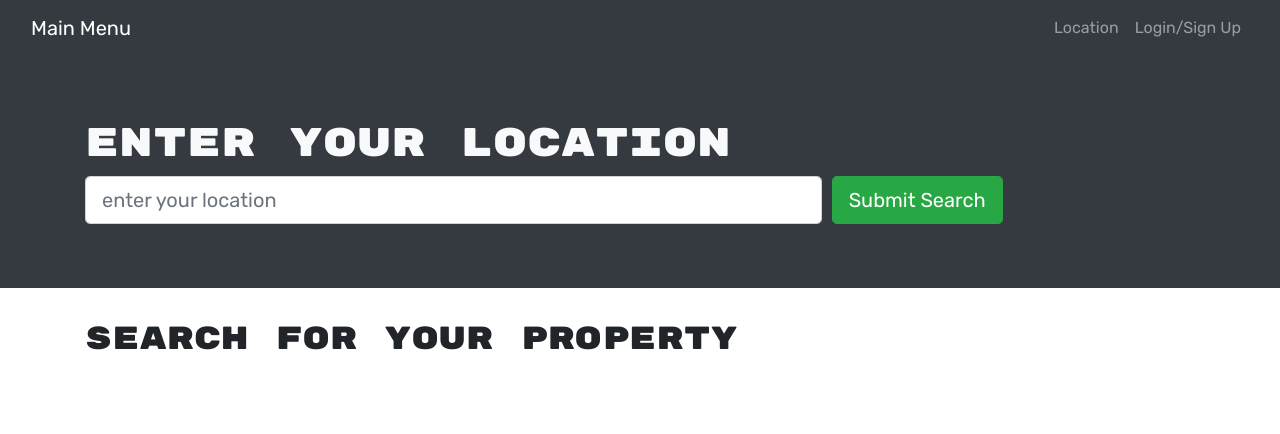
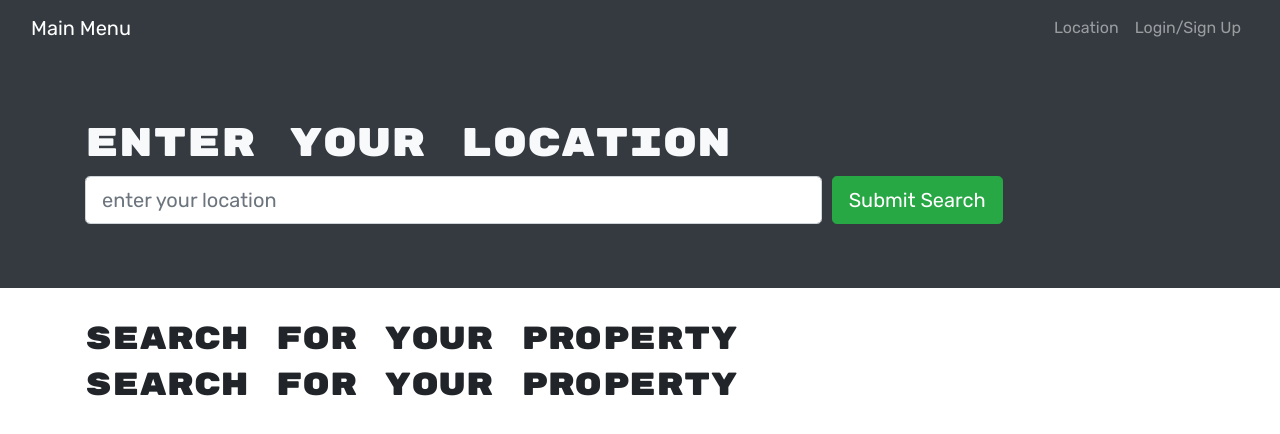
Before and after one commit to sgc1992/Own-Your-Rent, a React (Create React App) app in the folder client/: page / in a window 1280 px wide. Shown: the top 434 px of the page. Built offline with nearby package versions, Linux system fonts and the light colour scheme.

Commit message:
adding property to the card

```diff
--- a/client/src/pages/SearchBooks.js
+++ b/client/src/pages/SearchBooks.js
@@ -2,7 +2,7 @@ import React, { useState, useEffect } from 'react';
 import { Jumbotron, Container, Col, Form, Button, Card, CardColumns } from 'react-bootstrap';
 
 import Auth from '../utils/auth';
-import { saveBook, searchGoogleBooks,searchApartment } from '../utils/API';
+import { saveBook, searchGoogleBooks, searchApartment } from '../utils/API';
 import { saveBookIds, getSavedBookIds } from '../utils/localStorage';
 
 const SearchBooks = () => {
@@ -33,22 +33,22 @@ const SearchBooks = () => {
     try {
 
       const query = {
-      "listingType":"Sale",
-      "propertyTypes":[
+        "listingType": "Sale",
+        "propertyTypes": [
           "House",
           "NewApartments"
         ],
-      "minBedrooms":3,
-      "minBathrooms":2,
-      "minCarspaces":1,
-      "locations":[
+        "minBedrooms": 3,
+        "minBathrooms": 2,
+        "minCarspaces": 1,
+        "locations": [
           {
-          "state":"NSW",
-          "region":"",
-          "area":"",
+            "state": "NSW",
+            "region": "",
+            "area": "",
             "suburb": searchInput,
-          "postCode":2090,
-          "includeSurroundingSuburbs":false
+            "postCode": 2090,
+            "includeSurroundingSuburbs": false
           }
         ]
       }
@@ -62,7 +62,7 @@ const SearchBooks = () => {
       }
 
       const { items } = await response.json();
-      const  apartments  = await apartmentresponse.json();
+      const apartments = await apartmentresponse.json();
       setSearchedApartments(apartments);
 
       const bookData = items.map((book) => ({
@@ -72,6 +72,7 @@ const SearchBooks = () => {
         description: book.volumeInfo.description,
         image: book.volumeInfo.imageLinks?.thumbnail || '',
       }));
+
 
       setSearchedBooks(bookData);
       setSearchInput('');
@@ -112,6 +113,7 @@ const SearchBooks = () => {
         <Container>
           <h1>Enter your location</h1>
           <Form onSubmit={handleFormSubmit}>
+          {console.log(searchedBooks)}
             {console.log(searchedApartments)}
             <Form.Row>
               <Col xs={12} md={8}>
@@ -167,6 +169,41 @@ const SearchBooks = () => {
           })}
         </CardColumns>
       </Container>
+
+      <Container>
+        <h2>
+          {searchedApartments.length
+            ? `Viewing ${searchedApartments.length} results:`
+            : 'Search for your property'}
+        </h2>
+        <CardColumns>
+          {searchedApartments.map( (apartment) => {
+            return (
+              <Card key={apartment.type} border='dark'>
+                {/* {book.image ? (
+                  <Card.Img src={book.image} alt={`The cover for ${book.title}`} variant='top' />
+                ) : null}
+                {/* <Card.Body>
+                  <Card.Title>{book.title}</Card.Title>
+                  <p className='small'>Authors: {book.authors}</p>
+                  <Card.Text>{book.description}</Card.Text>
+                  {Auth.loggedIn() && (
+                    // <Button
+                    //   disabled={savedBookIds?.some((savedBookId) => savedBookId === book.bookId)}
+                    //   className='btn-block btn-info'
+                    //   onClick={() => handleSaveBook(book.bookId)}>
+                    //   {savedBookIds?.some((savedBookId) => savedBookId === book.bookId)
+                    //     ? 'This book has already been saved!'
+                    //     : 'Save this Book!'}
+                    // </Button>
+                  )}
+                </Card.Body> */} */}
+              </Card>
+            );
+          })}
+        </CardColumns>
+      </Container>
+
     </>
   );
 };
```
Lines whose indentation alone changed are shown as unchanged.
